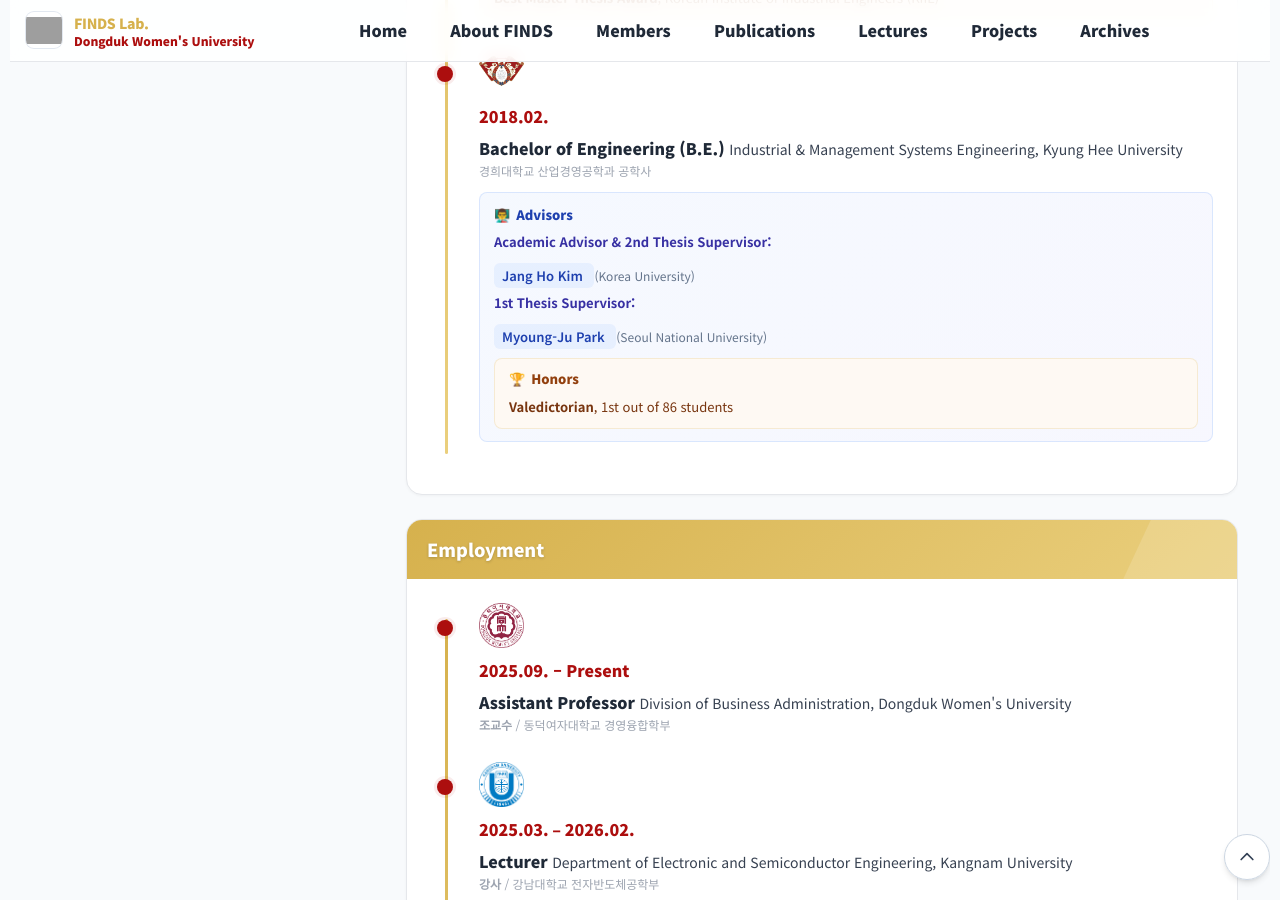
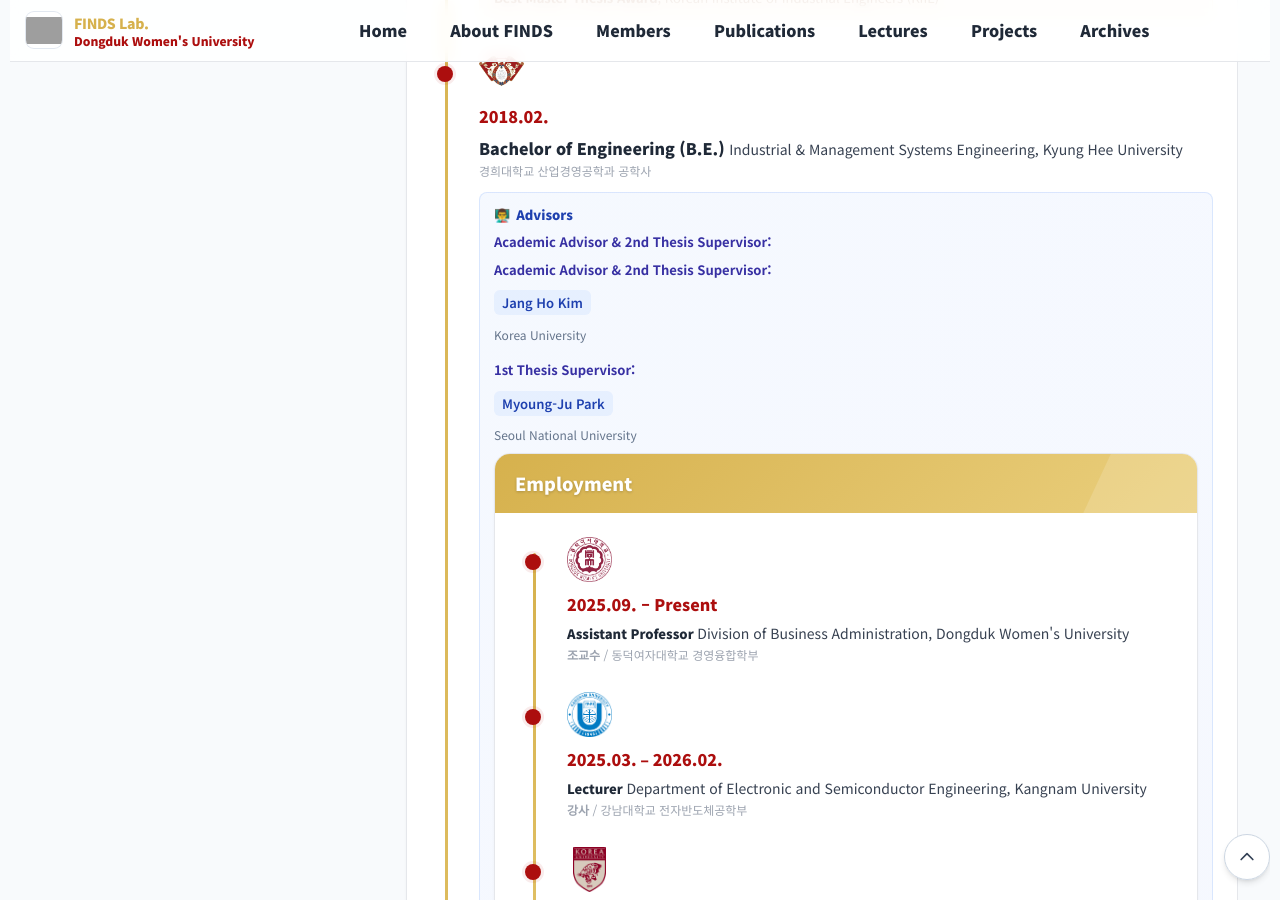
Before and after one commit to FinDS-Lab/site, a Jekyll site: the page built from members-director.html, in a window 1280 px wide and 900 px high, scrolled down 1725 px. Built offline with Jekyll 4.4.1, drawn with Linux system fonts in a browser that asks for light colours; nearby versions of some CDN libraries; grey boxes are pictures that could not be loaded.

Commit message:
Update members-director.html

```diff
--- a/members-director.html
+++ b/members-director.html
@@ -1641,11 +1641,15 @@
          </div>
         <div class="advisor-info" style="margin-bottom: 8px; flex-direction: column; align-items: flex-start;">
   <span class="advisor-label">Academic Advisor & 2nd Thesis Supervisor:</span>
+<div class="advisor-info" style="margin-bottom: 8px; flex-direction: column; align-items: flex-start;">
+  <span class="advisor-label">Academic Advisor & 2nd Thesis Supervisor:</span>
   <div style="margin-top: 6px;">
     <a href="https://scholar.google.com/citations?hl=en&amp;user=uTiqWBMAAAAJ" target="_blank" class="advisor-name">
       Jang Ho Kim
     </a>
-    <span class="advisor-affiliation">(Korea University)</span>
+  </div>
+  <div style="margin-top: 4px;">
+    <span class="advisor-affiliation">Korea University</span>
   </div>
 </div>
 <div class="advisor-info" style="flex-direction: column; align-items: flex-start;">
@@ -1654,23 +1658,10 @@
     <a href="https://scholar.google.com/citations?user=O8OYIzMAAAAJ&amp;hl=en&amp;oi=ao" target="_blank" class="advisor-name">
       Myoung-Ju Park
     </a>
-    <span class="advisor-affiliation">(Seoul National University)</span>
   </div>
-</div>
-
-       <div class="honors-section">
-         <div class="honors-title">
-           <span>🏆</span>
-           <span>Honors</span>
-         </div>
-         <ul class="honors-list">
-           <li><b>Valedictorian</b>, 1st out of 86 students</li>
-         </ul>
-       </div>
-     </li>
-
-   </ul>
- </div>
+  <div style="margin-top: 4px;">
+    <span class="advisor-affiliation">Seoul National University</span>
+  </div>
 </div>
 
 
```
